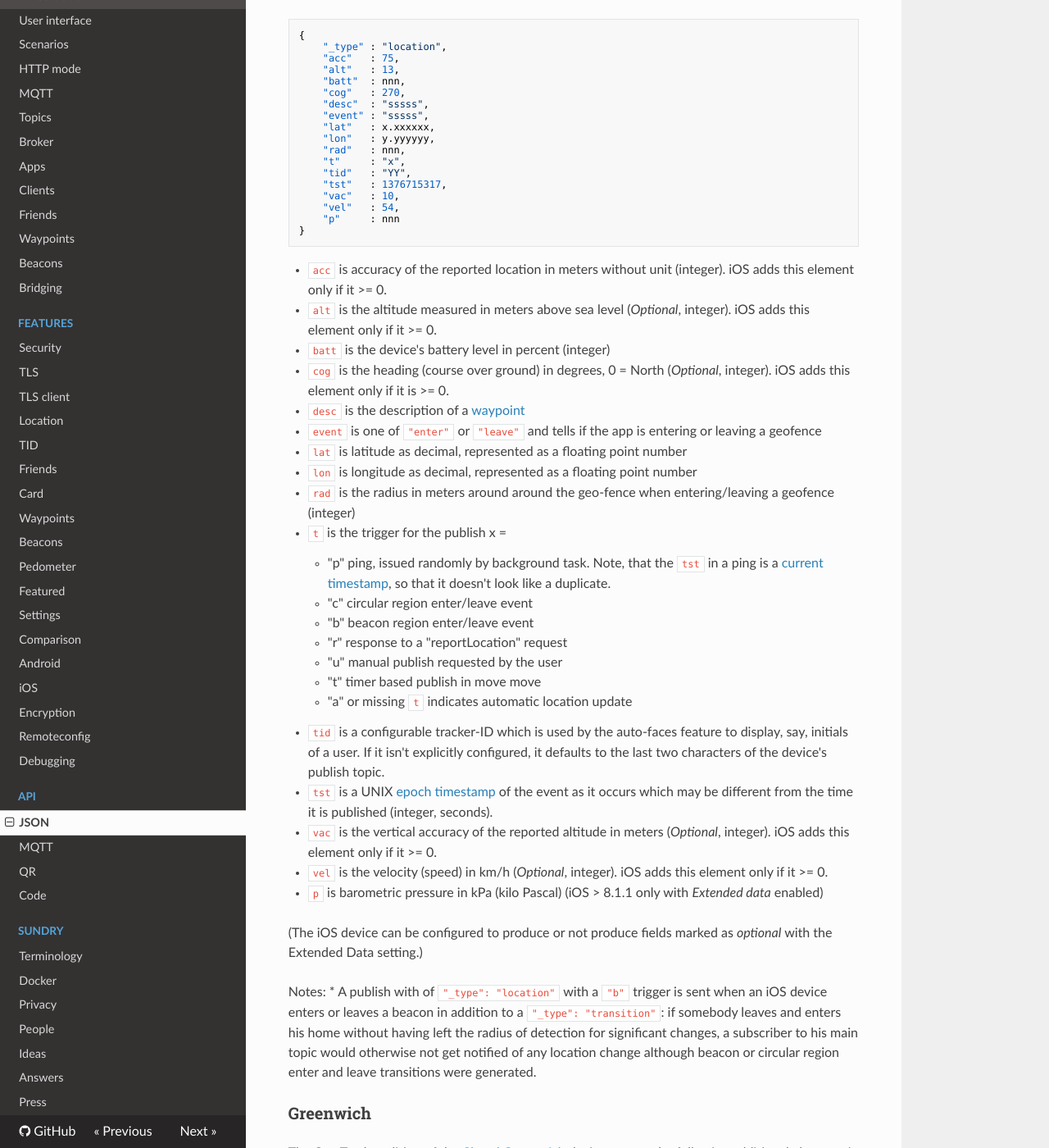
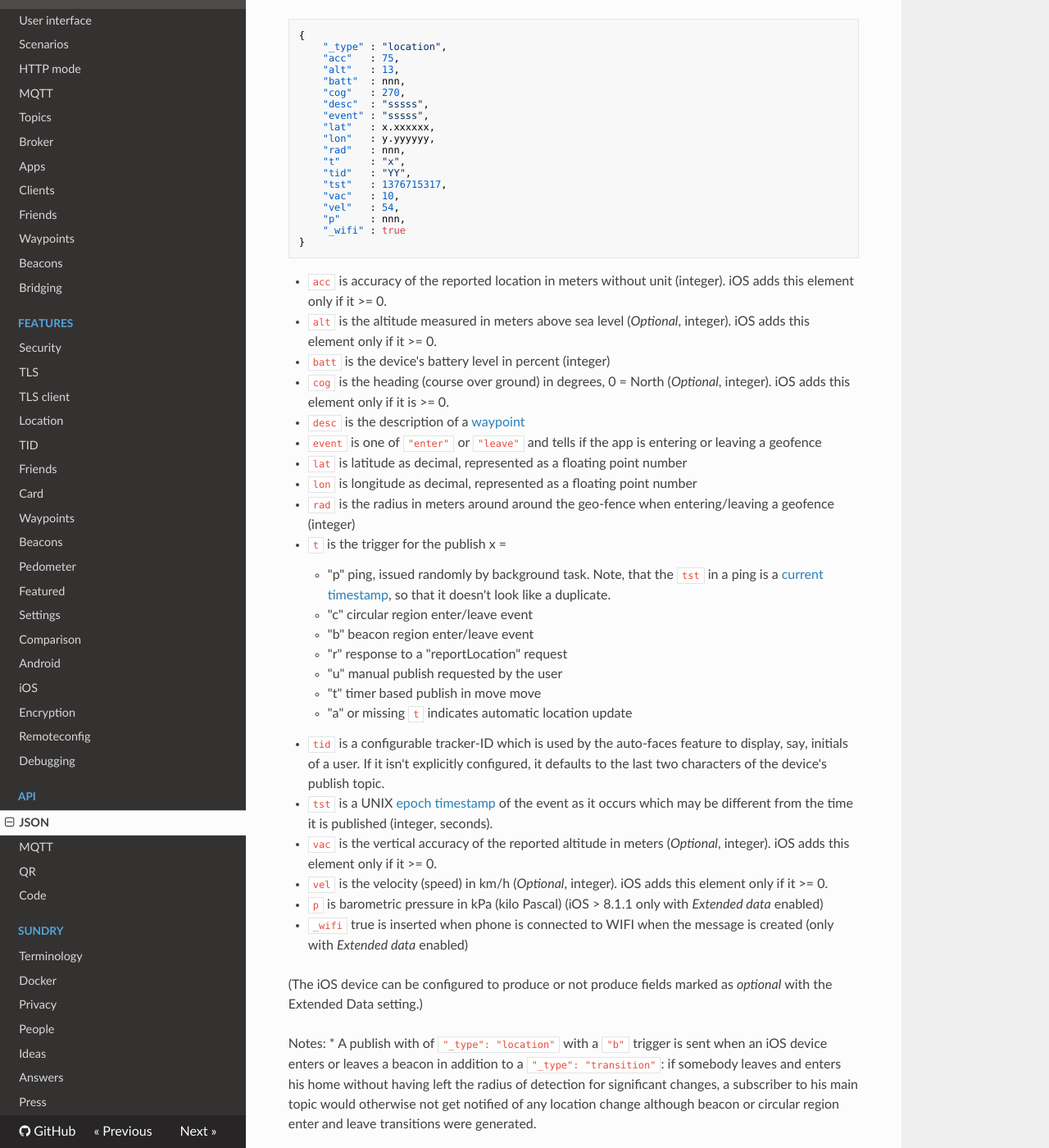
Before and after one commit to owntracks/booklet, an MkDocs documentation site: the page built from docs/tech/json.md, in a window 1280 px wide and 1400 px high, scrolled down 1447 px. Shown: the whole window at 82% size. Built offline with MkDocs 1.6.1, drawn with Linux system fonts in a browser that asks for light colours; nearby versions of some CDN libraries; old or Windows-style settings are respelled for this version of MkDocs.

Commit message:
[NEW] optional _wifi in location message

````diff
--- a/docs/tech/json.md
+++ b/docs/tech/json.md
@@ -64,7 +64,8 @@ This location object describes the location of the device that published it. **H
     "tst"   : 1376715317,
     "vac"   : 10,
     "vel"   : 54,
-    "p"     : nnn
+    "p"     : nnn,
+    "_wifi" : true
 }
 ```
 
@@ -90,6 +91,7 @@ This location object describes the location of the device that published it. **H
 * `vac` is the vertical accuracy of the reported altitude in meters (_Optional_, integer). iOS adds this element only if it >= 0.
 * `vel` is the velocity (speed) in km/h (_Optional_, integer). iOS adds this element only if it >= 0.
 * `p` is barometric pressure in kPa (kilo Pascal) (iOS > 8.1.1 only with _Extended data_ enabled)
+* `_wifi` true is inserted when phone is connected to WIFI when the message is created (only with _Extended data_ enabled)
 
 (The iOS device can be configured to produce or not produce fields marked as _optional_ with the Extended Data setting.)
 
````
